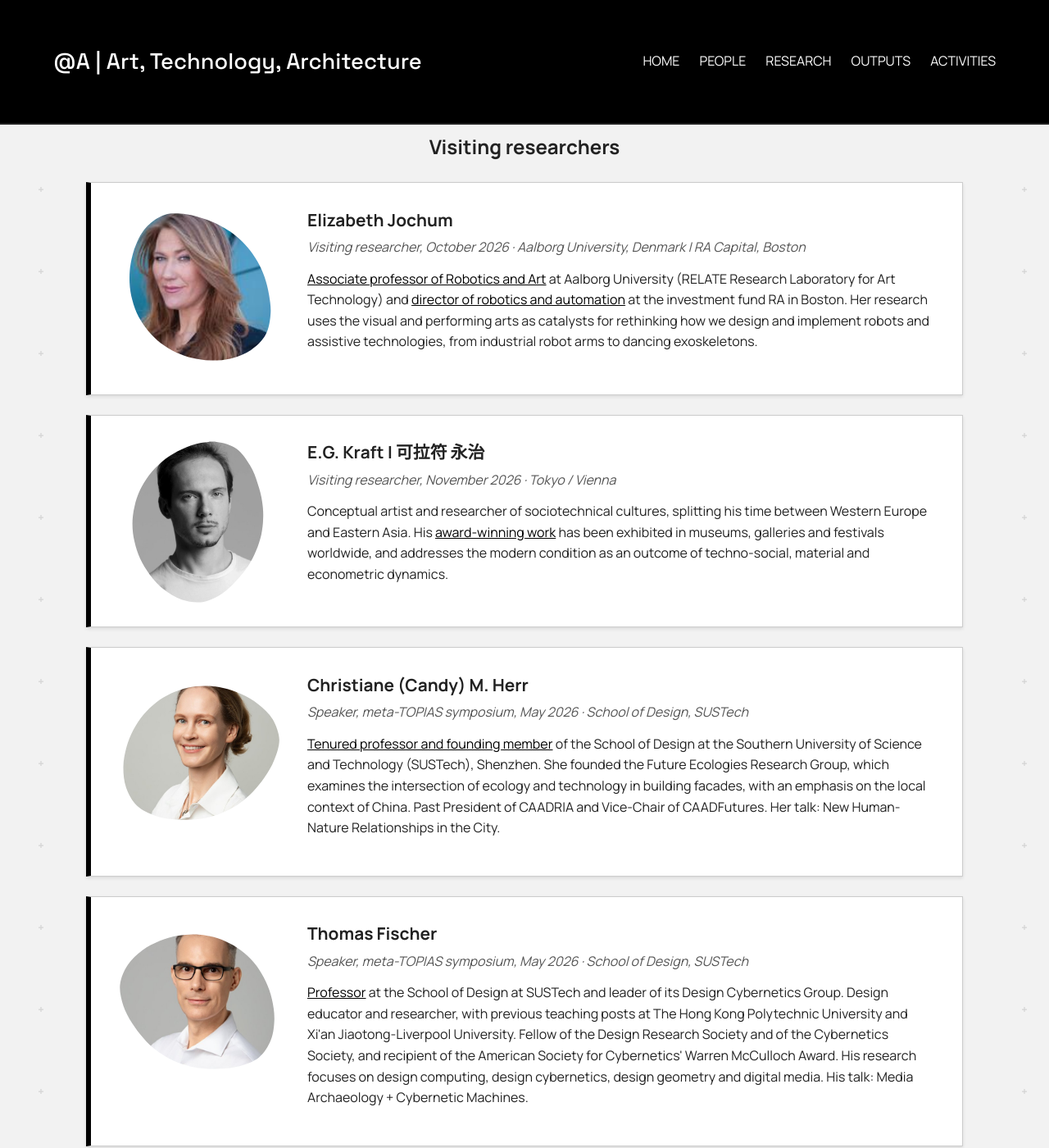
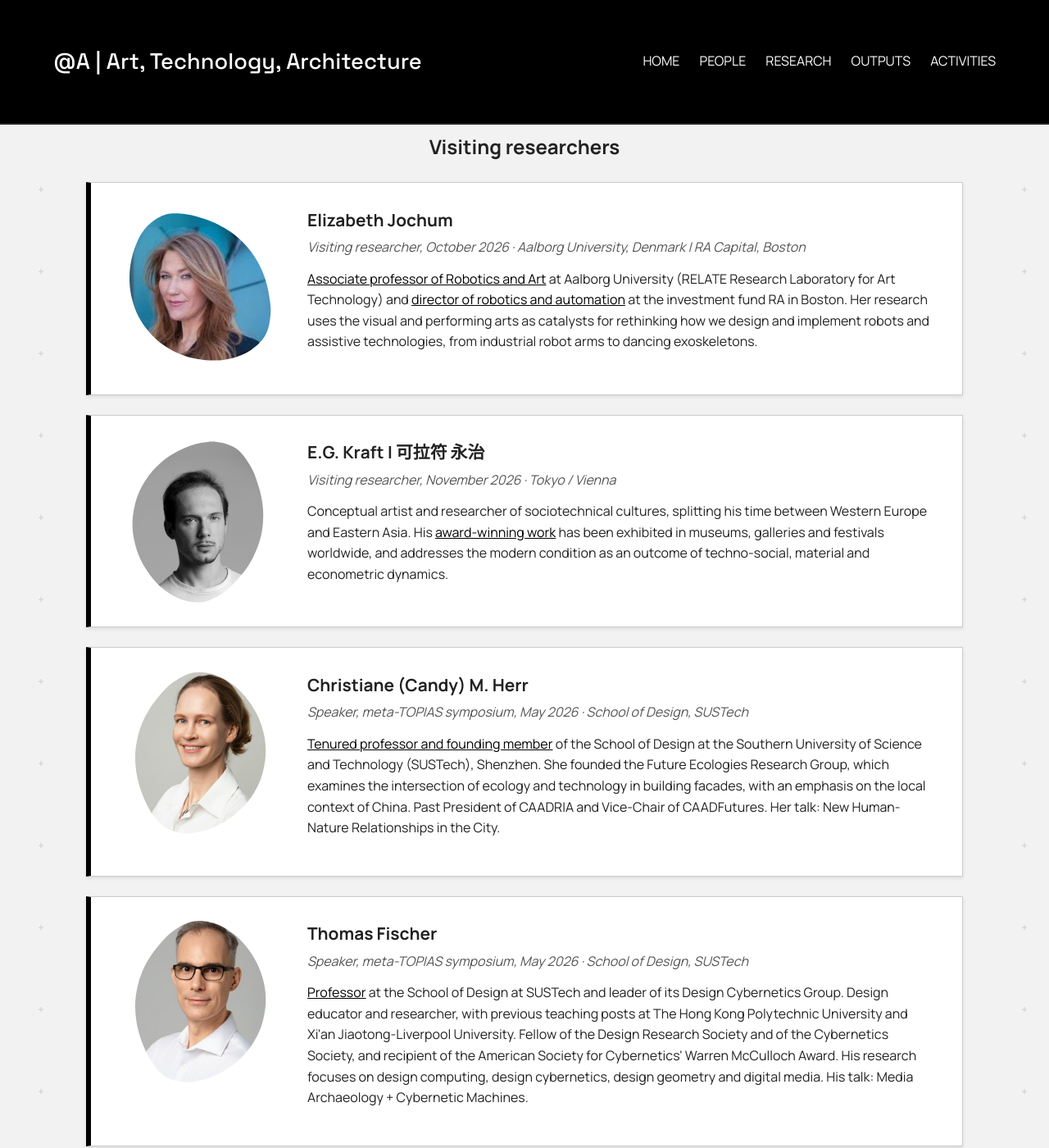
Before and after one commit to anqua/at-a, a Jekyll site: the page built from people.md, in a window 1280 px wide and 1400 px high, scrolled down 3019 px. Shown: the whole window at 82% size. Built offline with Jekyll 4.4.1, drawn with Linux system fonts in a browser that asks for light colours.

Commit message:
Visiting researchers: zoom Kraft and Elizabeth out to fit their heads; Candy and Thomas use Shavei's outline
Co-Authored-By: Claude Sonnet 5.5 <noreply@anthropic.com>

```diff
--- a/_data/visiting.yml
+++ b/_data/visiting.yml
@@ -1,13 +1,13 @@
 - name: Elizabeth Jochum
   role: Visiting researcher, October 2026
   affiliation: Aalborg University, Denmark | RA Capital, Boston
-  photo: /at-a/assets/images/photo_Elizabeth.jpg
+  photo: /at-a/assets/images/photo_Elizabeth_pad.jpg
   bio: "<a href='https://vbn.aau.dk/en/persons/elizabeth-jochum' target='_blank' rel='noopener'>Associate professor of Robotics and Art</a> at Aalborg University (RELATE Research Laboratory for Art Technology) and <a href='https://www.racap.com/team/elizabeth-jochum' target='_blank' rel='noopener'>director of robotics and automation</a> at the investment fund RA in Boston. Her research uses the visual and performing arts as catalysts for rethinking how we design and implement robots and assistive technologies, from industrial robot arms to dancing exoskeletons."
 
 - name: E.G. Kraft | 可拉符 永治
   role: Visiting researcher, November 2026
   affiliation: Tokyo / Vienna
-  photo: /at-a/assets/images/photo_Kraft.jpg
+  photo: /at-a/assets/images/photo_Kraft_pad.jpg
   bio: "Conceptual artist and researcher of sociotechnical cultures, splitting his time between Western Europe and Eastern Asia. His <a href='https://kraft.studio' target='_blank' rel='noopener'>award-winning work</a> has been exhibited in museums, galleries and festivals worldwide, and addresses the modern condition as an outcome of techno-social, material and econometric dynamics."
 
 - name: Christiane (Candy) M. Herr
--- a/assets/css/style.css
+++ b/assets/css/style.css
@@ -976,8 +976,8 @@ main a.pub-thumb-link:hover {
 /* one outline per visitor, reusing the member-photo shapes */
 .visiting-card:nth-of-type(1) .visiting-photo { clip-path: path("M 107.4 15.5 C 114.6 18.0, 121.2 20.9, 127.5 24.5 C 133.9 27.9, 139.5 31.5, 144.9 35.9 C 150.1 40.1, 155.1 45.1, 159.4 50.1 C 163.9 55.4, 167.8 60.9, 171.1 66.9 C 174.5 72.8, 177.4 79.2, 179.8 86.0 C 182.1 92.8, 184.0 99.9, 185.2 107.5 C 186.5 115.1, 187.9 123.5, 187.1 131.8 C 186.5 140.0, 185.1 149.5, 180.9 156.8 C 176.9 164.0, 170.0 170.5, 163.1 175.2 C 156.1 180.0, 147.5 183.1, 139.8 185.1 C 131.8 187.2, 123.2 187.8, 115.4 187.8 C 107.5 187.5, 99.9 186.6, 92.6 184.9 C 85.2 183.4, 78.1 180.8, 71.8 177.9 C 65.1 174.8, 58.9 171.1, 53.2 166.8 C 47.8 162.5, 42.6 157.4, 38.0 152.0 C 33.5 146.6, 29.4 140.6, 26.1 134.5 C 22.9 128.1, 20.2 121.4, 18.5 114.2 C 16.6 107.4, 15.4 100.0, 15.1 92.6 C 14.8 85.1, 15.1 77.4, 16.5 69.5 C 17.9 61.9, 19.8 53.8, 23.1 46.1 C 26.2 38.5, 30.6 30.2, 36.5 24.2 C 42.2 18.2, 50.1 12.6, 58.1 10.1 C 66.0 7.8, 75.9 8.5, 84.0 9.4 C 92.2 10.2, 100.1 12.9, 107.4 15.5 Z"); }
 .visiting-card:nth-of-type(2) .visiting-photo { clip-path: path("M 171.5 54.5 C 174.0 61.8, 175.8 68.8, 176.8 75.9 C 177.9 82.9, 178.5 89.9, 178.1 96.6 C 178.0 103.5, 177.1 110.1, 175.8 116.8 C 174.2 123.4, 172.2 130.0, 169.5 136.2 C 166.9 142.6, 163.8 148.8, 159.8 154.8 C 155.8 160.8, 151.2 166.6, 145.9 172.1 C 140.6 177.9, 134.8 184.0, 127.9 188.5 C 120.9 192.9, 112.5 197.5, 104.2 198.8 C 96.0 200.0, 86.6 198.5, 78.6 195.9 C 70.8 193.2, 63.1 188.2, 56.6 183.2 C 50.1 178.1, 44.6 171.9, 39.9 165.5 C 35.1 159.2, 31.2 152.6, 28.0 145.9 C 24.9 138.9, 22.6 131.9, 21.1 124.8 C 19.4 117.9, 18.6 110.6, 18.6 103.5 C 18.6 96.5, 19.5 89.2, 21.1 82.5 C 22.6 75.5, 24.8 68.8, 27.9 62.2 C 30.8 56.0, 34.6 49.8, 38.9 44.0 C 43.4 38.2, 48.6 32.9, 54.2 28.1 C 60.0 23.2, 66.2 18.9, 73.4 15.2 C 80.2 11.5, 88.0 8.0, 96.0 6.1 C 104.0 4.1, 113.1 2.5, 121.4 3.5 C 129.9 4.5, 139.1 7.2, 145.9 12.0 C 152.6 16.8, 157.9 25.2, 162.1 32.2 C 166.5 39.2, 169.2 47.2, 171.5 54.5 Z"); }
-.visiting-card:nth-of-type(3) .visiting-photo { clip-path: path("M 179.8 129.1 C 175.4 135.5, 170.8 141.1, 165.9 146.2 C 160.9 151.4, 155.9 156.0, 150.2 160.0 C 144.8 164.0, 138.8 167.4, 132.6 170.2 C 126.6 173.2, 120.1 175.5, 113.5 177.2 C 106.9 179.1, 100.0 180.1, 92.9 180.6 C 85.8 181.2, 78.2 181.2, 70.6 180.2 C 62.9 179.5, 54.5 178.8, 46.8 175.9 C 38.9 173.1, 30.1 169.2, 24.1 163.5 C 18.1 157.8, 13.8 149.2, 10.9 141.4 C 8.1 133.5, 7.4 124.5, 7.5 116.1 C 7.5 108.0, 9.4 99.8, 11.4 92.1 C 13.4 84.6, 16.5 77.4, 19.9 70.8 C 23.4 64.1, 27.5 58.0, 32.1 52.5 C 36.9 46.9, 42.1 41.9, 47.8 37.5 C 53.4 33.2, 59.5 29.8, 65.9 26.6 C 72.2 23.8, 79.1 21.2, 86.0 19.8 C 92.8 18.2, 100.1 17.4, 107.4 17.5 C 114.5 17.5, 122.0 18.2, 129.2 20.0 C 136.5 21.5, 144.0 24.0, 151.1 27.2 C 158.1 30.5, 165.8 34.5, 172.0 39.8 C 178.5 44.9, 185.4 51.1, 189.8 58.2 C 193.9 65.5, 197.4 74.6, 197.8 82.9 C 198.0 91.2, 194.6 100.5, 191.5 108.1 C 188.6 115.9, 184.0 122.8, 179.8 129.1 Z"); }
-.visiting-card:nth-of-type(4) .visiting-photo { clip-path: path("M 125.4 180.9 C 117.8 181.4, 110.5 181.2, 103.4 180.5 C 96.2 179.8, 89.5 178.2, 82.9 176.5 C 76.5 174.5, 70.1 171.9, 64.1 168.8 C 58.1 165.5, 52.2 162.0, 46.9 157.9 C 41.5 153.5, 36.2 148.8, 31.8 143.4 C 26.9 138.0, 22.5 132.1, 18.2 125.5 C 14.2 119.1, 9.9 111.8, 7.4 103.9 C 4.9 96.0, 2.6 86.6, 3.5 78.5 C 4.5 70.1, 8.2 61.5, 12.9 54.5 C 17.5 47.5, 24.2 41.4, 30.9 36.5 C 37.4 31.5, 45.1 27.9, 52.2 24.9 C 59.5 21.9, 67.1 19.9, 74.5 18.6 C 81.9 17.4, 89.2 16.9, 96.5 17.2 C 103.8 17.5, 110.9 18.6, 117.8 20.5 C 124.6 22.2, 131.2 25.1, 137.4 28.2 C 143.8 31.5, 149.8 35.5, 155.1 40.0 C 160.6 44.6, 165.5 49.9, 170.0 55.5 C 174.2 61.4, 178.1 67.8, 181.2 74.5 C 184.5 81.2, 187.1 88.6, 188.8 96.2 C 190.6 103.9, 191.9 112.1, 191.8 120.5 C 191.5 128.8, 190.8 138.0, 187.5 145.9 C 184.5 153.5, 179.4 161.9, 173.1 167.1 C 166.6 172.5, 157.2 175.4, 149.2 177.8 C 141.4 180.0, 133.1 180.5, 125.4 180.9 Z"); }
+.visiting-card:nth-of-type(3) .visiting-photo { clip-path: path("M 30.1 148.1 C 27.4 141.0, 25.5 134.0, 24.1 127.0 C 22.9 120.0, 22.0 113.1, 22.0 106.2 C 21.9 99.4, 22.5 92.6, 23.8 86.0 C 24.9 79.4, 26.6 72.8, 29.1 66.4 C 31.5 59.9, 34.6 53.6, 38.4 47.5 C 42.0 41.4, 46.4 35.4, 51.4 29.6 C 56.5 23.8, 62.1 17.2, 68.9 12.6 C 75.6 7.9, 84.0 3.0, 92.1 1.4 C 100.2 -0.1, 109.8 1.1, 117.8 3.4 C 125.8 5.8, 133.6 10.4, 140.2 15.2 C 147.0 20.0, 152.8 26.2, 157.6 32.2 C 162.6 38.4, 166.9 44.9, 170.2 51.6 C 173.6 58.2, 176.1 65.2, 178.0 72.2 C 179.9 79.2, 181.0 86.4, 181.2 93.5 C 181.5 100.5, 180.8 107.8, 179.5 114.6 C 178.2 121.5, 176.4 128.5, 173.6 135.0 C 170.9 141.5, 167.2 147.9, 163.1 153.8 C 158.9 159.6, 153.9 165.1, 148.4 170.1 C 142.9 175.1, 136.6 179.9, 129.8 183.8 C 123.0 187.6, 115.5 191.4, 107.5 193.6 C 99.6 195.9, 90.5 197.9, 82.1 197.2 C 73.8 196.5, 64.4 194.1, 57.4 189.6 C 50.5 185.0, 44.9 176.9, 40.4 170.0 C 35.9 163.1, 32.9 155.4, 30.1 148.1 Z"); }
+.visiting-card:nth-of-type(4) .visiting-photo { clip-path: path("M 30.1 148.1 C 27.4 141.0, 25.5 134.0, 24.1 127.0 C 22.9 120.0, 22.0 113.1, 22.0 106.2 C 21.9 99.4, 22.5 92.6, 23.8 86.0 C 24.9 79.4, 26.6 72.8, 29.1 66.4 C 31.5 59.9, 34.6 53.6, 38.4 47.5 C 42.0 41.4, 46.4 35.4, 51.4 29.6 C 56.5 23.8, 62.1 17.2, 68.9 12.6 C 75.6 7.9, 84.0 3.0, 92.1 1.4 C 100.2 -0.1, 109.8 1.1, 117.8 3.4 C 125.8 5.8, 133.6 10.4, 140.2 15.2 C 147.0 20.0, 152.8 26.2, 157.6 32.2 C 162.6 38.4, 166.9 44.9, 170.2 51.6 C 173.6 58.2, 176.1 65.2, 178.0 72.2 C 179.9 79.2, 181.0 86.4, 181.2 93.5 C 181.5 100.5, 180.8 107.8, 179.5 114.6 C 178.2 121.5, 176.4 128.5, 173.6 135.0 C 170.9 141.5, 167.2 147.9, 163.1 153.8 C 158.9 159.6, 153.9 165.1, 148.4 170.1 C 142.9 175.1, 136.6 179.9, 129.8 183.8 C 123.0 187.6, 115.5 191.4, 107.5 193.6 C 99.6 195.9, 90.5 197.9, 82.1 197.2 C 73.8 196.5, 64.4 194.1, 57.4 189.6 C 50.5 185.0, 44.9 176.9, 40.4 170.0 C 35.9 163.1, 32.9 155.4, 30.1 148.1 Z"); }
 .visiting-card:nth-of-type(5) .visiting-photo { clip-path: path("M 184.9 100.0 C 183.1 92.6 180.6 85.8 177.8 79.2 C 174.9 72.6 171.5 66.5 167.9 60.9 C 164.0 55.2 159.5 50.0 154.8 45.2 C 150.0 40.2 144.9 36.0 139.2 32.0 C 133.5 28.1 127.5 24.8 120.9 21.8 C 114.5 18.8 107.5 16.2 100.0 14.5 C 92.5 12.6 84.2 10.5 76.0 10.5 C 67.8 10.5 58.1 10.9 50.6 14.2 C 42.9 17.8 35.9 24.1 30.6 30.6 C 25.2 36.9 21.4 45.4 18.6 53.1 C 16.0 60.8 14.8 69.1 14.0 76.9 C 13.4 84.8 13.8 92.6 14.8 100.0 C 15.8 107.4 17.5 114.6 20.0 121.4 C 22.5 128.1 25.8 134.8 29.4 140.8 C 33.2 146.8 37.9 152.1 42.8 157.2 C 47.9 162.1 53.4 166.8 59.2 170.6 C 65.2 174.2 71.9 177.5 78.6 180.0 C 85.4 182.5 92.6 184.2 100.0 185.2 C 107.4 186.1 115.2 186.5 123.1 185.9 C 130.8 185.2 139.2 184.0 146.9 181.4 C 154.8 178.8 163.4 175.2 169.9 169.9 C 176.2 164.6 182.8 157.2 185.9 149.5 C 189.1 141.9 189.1 132.0 188.8 123.9 C 188.6 115.5 186.8 107.4 184.9 100.0 Z"); }
 .visiting-card:nth-of-type(6) .visiting-photo { clip-path: path("M 30.1 148.1 C 27.4 141.0, 25.5 134.0, 24.1 127.0 C 22.9 120.0, 22.0 113.1, 22.0 106.2 C 21.9 99.4, 22.5 92.6, 23.8 86.0 C 24.9 79.4, 26.6 72.8, 29.1 66.4 C 31.5 59.9, 34.6 53.6, 38.4 47.5 C 42.0 41.4, 46.4 35.4, 51.4 29.6 C 56.5 23.8, 62.1 17.2, 68.9 12.6 C 75.6 7.9, 84.0 3.0, 92.1 1.4 C 100.2 -0.1, 109.8 1.1, 117.8 3.4 C 125.8 5.8, 133.6 10.4, 140.2 15.2 C 147.0 20.0, 152.8 26.2, 157.6 32.2 C 162.6 38.4, 166.9 44.9, 170.2 51.6 C 173.6 58.2, 176.1 65.2, 178.0 72.2 C 179.9 79.2, 181.0 86.4, 181.2 93.5 C 181.5 100.5, 180.8 107.8, 179.5 114.6 C 178.2 121.5, 176.4 128.5, 173.6 135.0 C 170.9 141.5, 167.2 147.9, 163.1 153.8 C 158.9 159.6, 153.9 165.1, 148.4 170.1 C 142.9 175.1, 136.6 179.9, 129.8 183.8 C 123.0 187.6, 115.5 191.4, 107.5 193.6 C 99.6 195.9, 90.5 197.9, 82.1 197.2 C 73.8 196.5, 64.4 194.1, 57.4 189.6 C 50.5 185.0, 44.9 176.9, 40.4 170.0 C 35.9 163.1, 32.9 155.4, 30.1 148.1 Z"); }
 .visiting-card .visiting-photo--logo { clip-path: path("M 107.4 15.5 C 114.6 18.0, 121.2 20.9, 127.5 24.5 C 133.9 27.9, 139.5 31.5, 144.9 35.9 C 150.1 40.1, 155.1 45.1, 159.4 50.1 C 163.9 55.4, 167.8 60.9, 171.1 66.9 C 174.5 72.8, 177.4 79.2, 179.8 86.0 C 182.1 92.8, 184.0 99.9, 185.2 107.5 C 186.5 115.1, 187.9 123.5, 187.1 131.8 C 186.5 140.0, 185.1 149.5, 180.9 156.8 C 176.9 164.0, 170.0 170.5, 163.1 175.2 C 156.1 180.0, 147.5 183.1, 139.8 185.1 C 131.8 187.2, 123.2 187.8, 115.4 187.8 C 107.5 187.5, 99.9 186.6, 92.6 184.9 C 85.2 183.4, 78.1 180.8, 71.8 177.9 C 65.1 174.8, 58.9 171.1, 53.2 166.8 C 47.8 162.5, 42.6 157.4, 38.0 152.0 C 33.5 146.6, 29.4 140.6, 26.1 134.5 C 22.9 128.1, 20.2 121.4, 18.5 114.2 C 16.6 107.4, 15.4 100.0, 15.1 92.6 C 14.8 85.1, 15.1 77.4, 16.5 69.5 C 17.9 61.9, 19.8 53.8, 23.1 46.1 C 26.2 38.5, 30.6 30.2, 36.5 24.2 C 42.2 18.2, 50.1 12.6, 58.1 10.1 C 66.0 7.8, 75.9 8.5, 84.0 9.4 C 92.2 10.2, 100.1 12.9, 107.4 15.5 Z"); }
```
Also changed, not shown: assets/images/photo_Elizabeth_pad.jpg (added), assets/images/photo_Kraft_pad.jpg (added).
